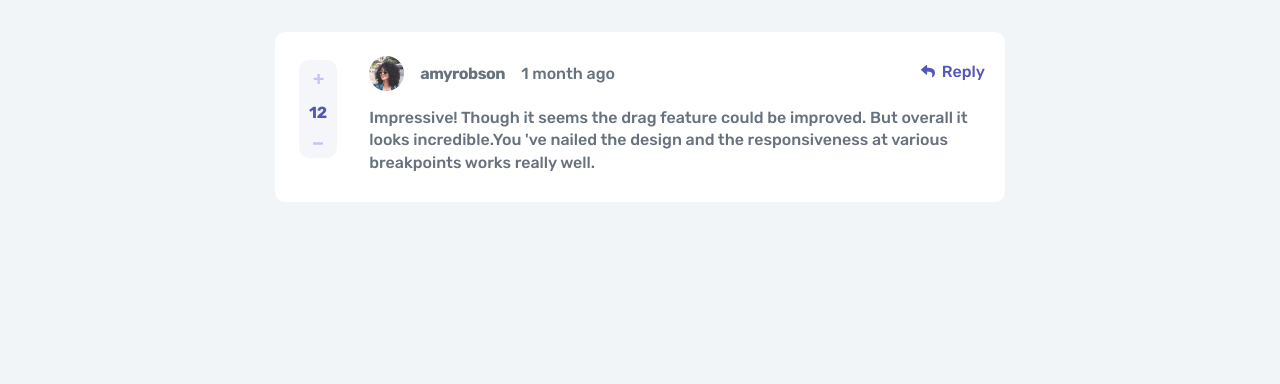
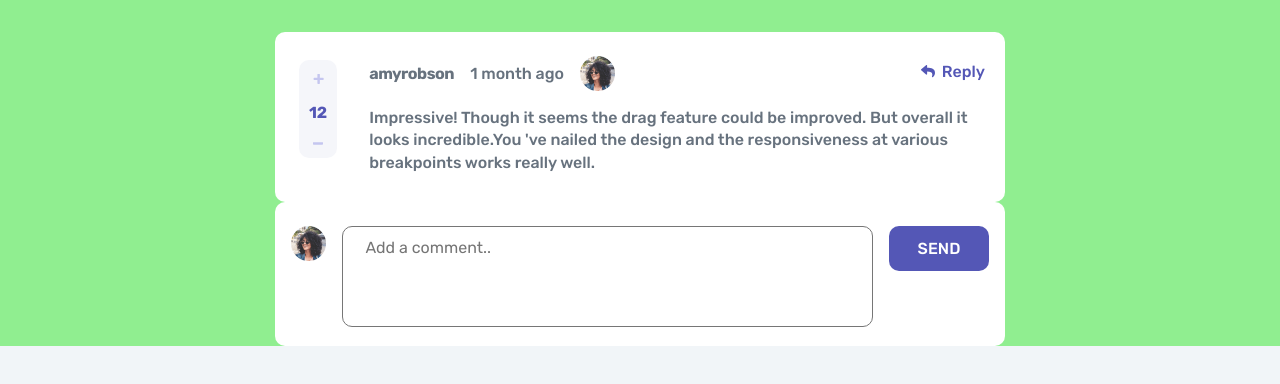
Before and after one commit to longan177/interative-comment, a React (Create React App) app: page / in a window 1280 px wide. Shown: the top 384 px of the page. Built offline with nearby package versions, Linux system fonts and the light colour scheme.

Commit message:
add and updated replycard.js

```diff
--- a/src/MainComponent.js
+++ b/src/MainComponent.js
@@ -1,10 +1,12 @@
 import React from "react";
 import CommentCard from "./component/CommentCard";
+import ReplyCard from "./component/ReplyCard";
 
 function MainComponent() {
   return (
     <div className="comment-container">
       <CommentCard />
+      <ReplyCard />
     </div>
   );
 }
--- /dev/null
+++ b/src/component/ReplyCard.js
@@ -0,0 +1,16 @@
+import React from "react";
+
+function ReplyCard() {
+  return (
+    <div className="reply-card">
+      <div className="textarea-wrapper">
+        <textarea rows="4" cols="50" placeholder="Add a comment.."></textarea>
+      </div>
+
+      <img className="avatar" src="/images/avatars/image-amyrobson.png"></img>
+      <button className="btn-send d-flex">SEND</button>
+    </div>
+  );
+}
+
+export default ReplyCard;
--- a/src/index.css
+++ b/src/index.css
@@ -142,7 +142,7 @@ button {
 /* comment container */
 .comment-container {
   padding-top: 2rem;
-  /* background-color: red; */
+  background-color: lightgreen;
   max-width: var(--max-width);
   margin: auto;
 }
@@ -260,3 +260,83 @@ button {
   }
 }
 /* comment card */
+
+/* reply card  */
+.reply-card {
+  padding-bottom: 1rem;
+  width: 92%;
+  margin: auto;
+  background-color: var(--clr-white);
+  border-radius: 10px;
+  max-width: 730px;
+  display: grid;
+  grid-template-columns: repeat(2, minmax(0, 1fr));
+  justify-items: center;
+  align-items: center;
+  grid-template-areas:
+    "textarea textarea"
+    "avatar btn";
+}
+.textarea-wrapper {
+  padding: 1rem 1rem 0.8rem 1rem;
+  grid-area: textarea;
+}
+.reply-card textarea {
+  resize: none;
+  width: 100%;
+  padding: 0.7rem 1.4rem;
+  font-size: 1rem;
+
+  font-family: inherit;
+  border-radius: 10px;
+}
+
+.reply-card footer {
+  padding: 0 1rem 1rem;
+  display: flex;
+  justify-content: space-between;
+  /* background-color: red; */
+  align-items: center;
+}
+
+.reply-card .avatar {
+  grid-area: avatar;
+  justify-self: start;
+  margin-left: 1rem;
+}
+.btn-send {
+  background-color: var(--clr-moderate-blue);
+  color: white;
+  border: none;
+  padding: 0.8em 2em;
+  border-radius: 10px;
+  font-family: inherit;
+  font-size: 1rem;
+  font-weight: 500;
+  grid-area: btn;
+  margin-right: 1rem;
+  max-width: 100px;
+  justify-self: end;
+}
+/* reply card  */
+
+@media screen and (min-width: 600px) {
+  .reply-card {
+    display: flex;
+    align-items: flex-start;
+    justify-content: center;
+    /* background-color: red; */
+    padding: 1.5rem 0rem 0rem 0rem;
+  }
+  .textarea-wrapper {
+    order: 2;
+    /* background-color: red; */
+    padding-top: 0;
+  }
+  .avatar {
+    order: 1;
+  }
+  .btn-send {
+    order: 3;
+  }
+}
```
